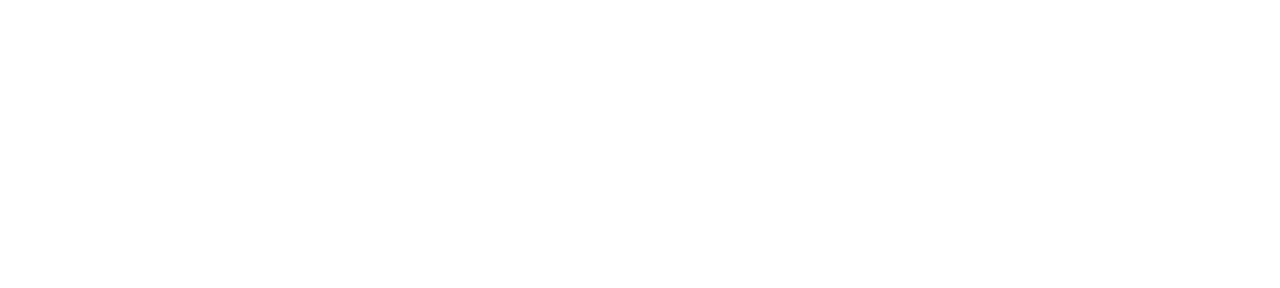
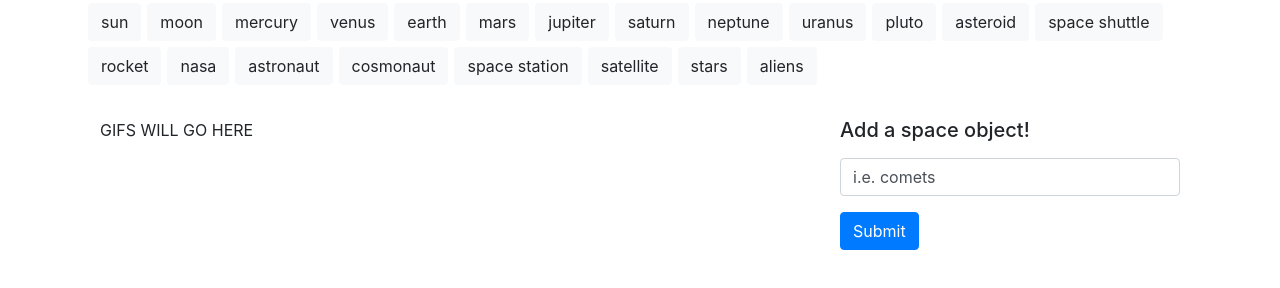
Before and after one commit to eghove/GIPHY-App, a plain HTML site: page index.html in a window 1280 px wide. Drawn offline with nearby package versions, Linux system fonts and the light colour scheme.

Commit message:
getting some buttons ready

```diff
--- a/index.html
+++ b/index.html
@@ -15,9 +15,48 @@
     <script src="https://ajax.googleapis.com/ajax/libs/jquery/3.3.1/jquery.min.js"></script>
     <!--Link to my javascrip logic-->
     <script src="logic.js"></script>
-
 </head>
 <body>
+    <div class="container">
+        <!--Where the js generated buttons will go-->
+        <div class="row">
+            <div class="col-md-12" id="buttonRow">
+
+            </div>
+        </div>
+
+        <!--This is the subcontainer where the GIFS will live (panel 1) and the button add query bar (panel 2) -->
+        <div class="row" id="panels">
+            <div class="col-md-12">
+                <div class="container">
+                    <div class="row">
+                        <!--Panel 1, for the GIFS-->
+                        <div class="col-md-8" id="gifDisplay">
+                            GIFS WILL GO HERE
+                        </div>
+                        <!--Panel 2-->
+                        <div class="col-md-4" id="submitBar">
+
+                            <form>
+                                <div class="form-group" id="form">
+                                    <label for="spaceObject"><h5>Add a space object!</h5></label>
+                                    <input type="text" onfocus="this.value=''" class="form-control" id="spaceObject" value="i.e. comets">
+                                </div>
+                                <button type="submit" class="btn btn-primary" id="submit">Submit</button>
+                            </form>
+
+                        </div>
+                    </div>
+                </div>
+            </div>
+
+        </div>
+
+
+
+
+
+    </div>
 
 </body>
 </html>
--- a/logic.js
+++ b/logic.js
@@ -1,8 +1,47 @@
 //VARIABLES
 //==================================================================
+let spaceObj = ['sun', 'moon', 'mercury', 'venus', 'earth', 'mars', 'jupiter', 'saturn', 'neptune', 'uranus', 'pluto', 'asteroid', 'space shuttle','rocket', 'nasa', 'astronaut', 'cosmonaut', 'space station', 'satellite', 'stars', 'aliens'];
+
 
 //FUNCTIONS
 //=================================================================
 
+//Function that builds the buttons in the array
+function buildButtons() {
+    for(var i=0; i < spaceObj.length; i++) {
+        var button = $( '<button type="button" class="btn btn-light giphyButton">' )
+        button.attr('data-name', spaceObj[i]);
+        button.text(spaceObj[i]);
+        $('#buttonRow').append(button);
+    }
+}
+
+//function that grabs the value in 'search bar', adds it to the spaceObj array
+function addButton () {
+    //grab text from spaceObject text bar
+    var query=$( '#spaceObject' ).val().trim();
+    //push it into array
+    spaceObj.push(query);
+    //clear out prior version of the button row
+    $('#buttonRow').empty();
+    //update the button row
+    buildButtons();
+    //ended up clearing the input using HTML, probably not ideal
+
+}
+
+
 //MAIN PROCESSES
 //=================================================================
+
+$(document).ready(function() {
+    //intitial call
+    buildButtons();
+
+    $( '#submit' ).on("click", function(event){
+        event.preventDefault();
+        addButton();
+    });
+
+//alert('Script linked!');
+})//end of ready wrap function
--- a/style.css
+++ b/style.css
@@ -0,0 +1,9 @@
+/*spacing around the top row buttons */
+.giphyButton {
+    margin: 3px;
+}
+
+/* For the panels */
+#panels {
+    margin-top: 30px;
+}
```
